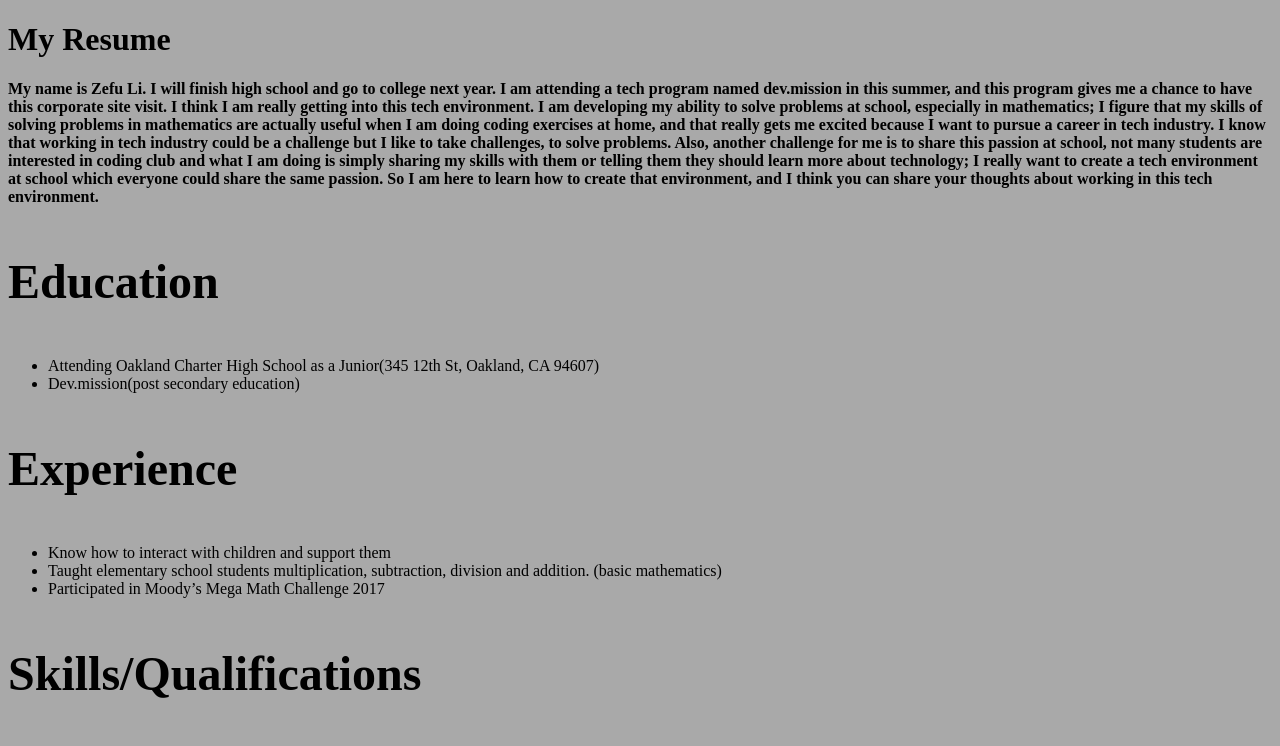
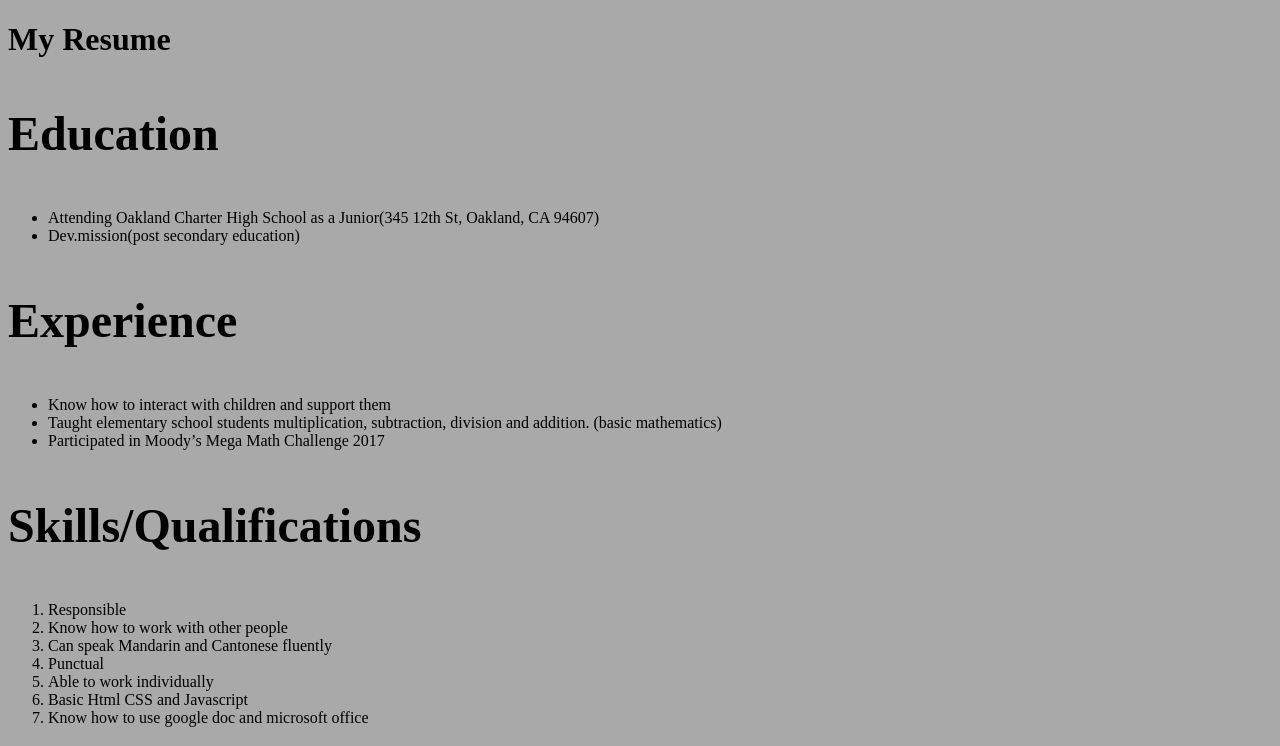
Before and after one commit to seriouswork/seriouswork.github.io, a plain HTML site: page index.html in a window 1280 px wide. Shown: the top 746 px of the page. Drawn offline with Linux system fonts and the light colour scheme.

Commit message:
commit message

```diff
--- a/index.html
+++ b/index.html
@@ -7,9 +7,7 @@
        <link rel="stylesheet" type="text/css" href="style.css">
   <h1> My Resume</h1>
     <h4>
-      My name is Zefu Li. I will finish high school and go to college next year. I am attending a tech program named dev.mission in this summer, and this program gives me a chance to have this corporate site visit.
-I think I am really getting into this tech environment. I am developing my ability to solve problems at school, especially in mathematics; I figure that my skills of solving problems in mathematics are actually useful when I am doing coding exercises at home, and that really gets me excited because I want to pursue a career in tech industry. I know that working in tech industry could be a challenge but I like to take challenges, to solve problems.
-Also, another challenge for me is to share this passion at school, not many students are interested in coding club and what I am doing is simply sharing my skills with them or telling them they should learn more about technology; I really want to create a tech environment at school which everyone could share the same passion. So I am here to learn how to create that environment, and I think you can share your thoughts about working in this tech environment.
+
 </h4>
 
      <h3>Education</h3>
```
